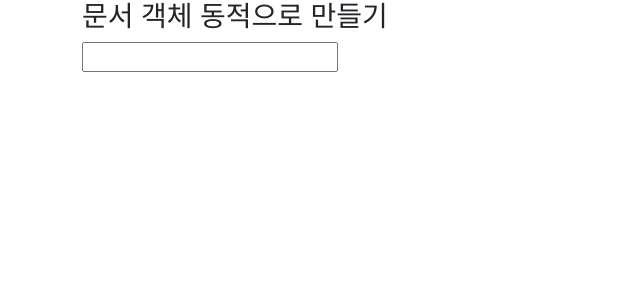
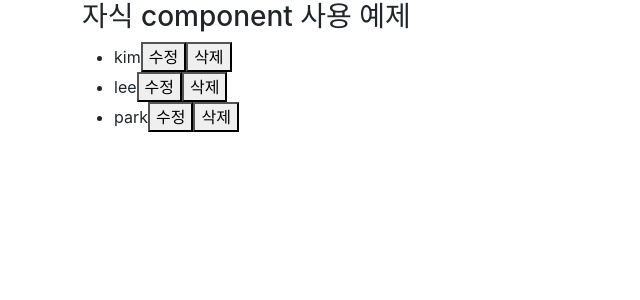
Before and after one commit to speed351/basic, a React (Create React App) app: page / in a window 1280 px wide. Shown: the top 300 px of the page, without its empty margins (0-640 px from the left). Built offline with nearby package versions, Linux system fonts and the light colour scheme.

Commit message:
React component example commit

```diff
--- a/src/App03_ex1.js
+++ b/src/App03_ex1.js
@@ -25,7 +25,7 @@ class App extends Component{
     handleKeyUp=(e)=>{
         console.log(e);
         //만약 enter key를 누른다면
-        if(e.keyCode==13){
+        if(e.keyCode===13){
             let msg = e.target.value;
             //아래와 같이 배열에 아이템을 추가한다고 해서 UI가 update되지 않는다.
             //this.state.msgs.push(<li>msg</li>);
--- /dev/null
+++ b/src/App03_ex3.js
@@ -0,0 +1,50 @@
+//App03_ex3.js
+
+import FriendComponent from "./components/FriendComponent";
+import { Component } from "react";
+
+class App extends Component{
+    state={
+        orgin_list:["kim","lee","park"]
+    }
+    render(){
+        /*
+
+        */
+        return(
+            <div className="container">
+                <h3>자식 component 사용 예제</h3>
+                    <FriendComponent friends={this.state.orgin_list}
+                        deleteClicked={this.deleteClicked}
+                        updateClicked={this.updateClicked}
+                    />
+
+            </div>
+
+        );
+    }
+
+    deleteClicked = (idx) =>{
+            console.log(idx+"의 아이템 삭제");
+            // this.state.friends 배열에서 인덱스를 제외한 새로운 배열을 얻어낸다.
+            let newArray = this.state.orgin_list.filter((item,index)=>{
+
+                return index !== idx;
+            });
+            this.setState({orgin_list:newArray});
+        }
+    updateClicked = (idx , newName)=>{
+            console.log(idx+"의 아이템 수정");
+            // this.state.friends 배열에서 인덱스를 제외한 새로운 배열을 얻어낸다.
+            let newArray = this.state.orgin_list.map((item,index)=>{
+                if(index === idx){
+                    return newName;
+                }else
+                    return item;
+            });
+            this.setState({orgin_list:newArray});
+        }
+
+
+}
+export default App;
--- /dev/null
+++ b/src/components/FriendComponent.js
@@ -0,0 +1,39 @@
+// components/FriendComponent.js
+
+import { Component } from "react";
+
+class FriendComponent extends Component{
+    render(){
+        //부모 component에서 전달된 props
+        const friends_props = this.props.friends;
+        //배열에 저장된 아이템을 이용해서 jsx 배열을 얻어낸다.
+        const list = friends_props.map((item, index)=>{
+            return(
+
+                <li key={index}>
+                    {item}
+                    <button onClick={()=>{
+                        let newName = prompt(item+"의 새로운 이름을 입력하세요");
+                        this.props.updateClicked(index, newName);
+                    }}> 수정</button>
+
+
+
+                    <button onClick={()=>{
+                        this.props.deleteClicked(index);
+
+                    }}> 삭제</button>
+                </li>
+
+            );
+        });
+        return(
+            <ul>
+                {list}
+            </ul>
+        );
+
+
+    }
+}
+export default FriendComponent;
--- a/src/index.js
+++ b/src/index.js
@@ -1,7 +1,7 @@
 import React from 'react';
 import ReactDOM from 'react-dom/client';
 import './index.css';
-import App from './App03_ex1';
+import App from './App03_ex3';
 import reportWebVitals from './reportWebVitals';
 
 const root = ReactDOM.createRoot(document.getElementById('root'));
```
Also changed, not shown: src/App03_ex2.js (added, +46 -0 lines).
